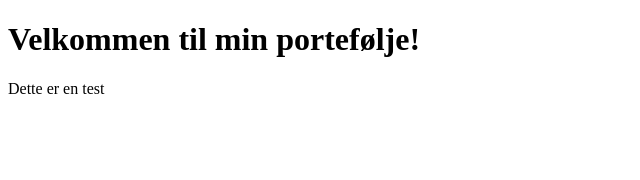
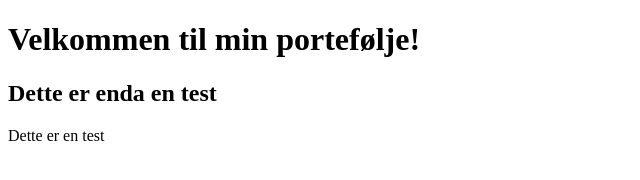
Before and after one commit to Partan421/WebutviklingStudhjelp, a plain HTML site: page index.html in a window 1280 px wide. Shown: the whole page, without its empty margins (0-640 px from the left). Drawn offline with Linux system fonts and the light colour scheme.

Commit message:
Update index.html

```diff
--- a/index.html
+++ b/index.html
@@ -7,6 +7,7 @@
     </head>
     <body>
         <h1>Velkommen til min portefølje!</h1>
+        <h2>Dette er enda en test</h2>
         <p>
             Dette er en test
         </p>
```
